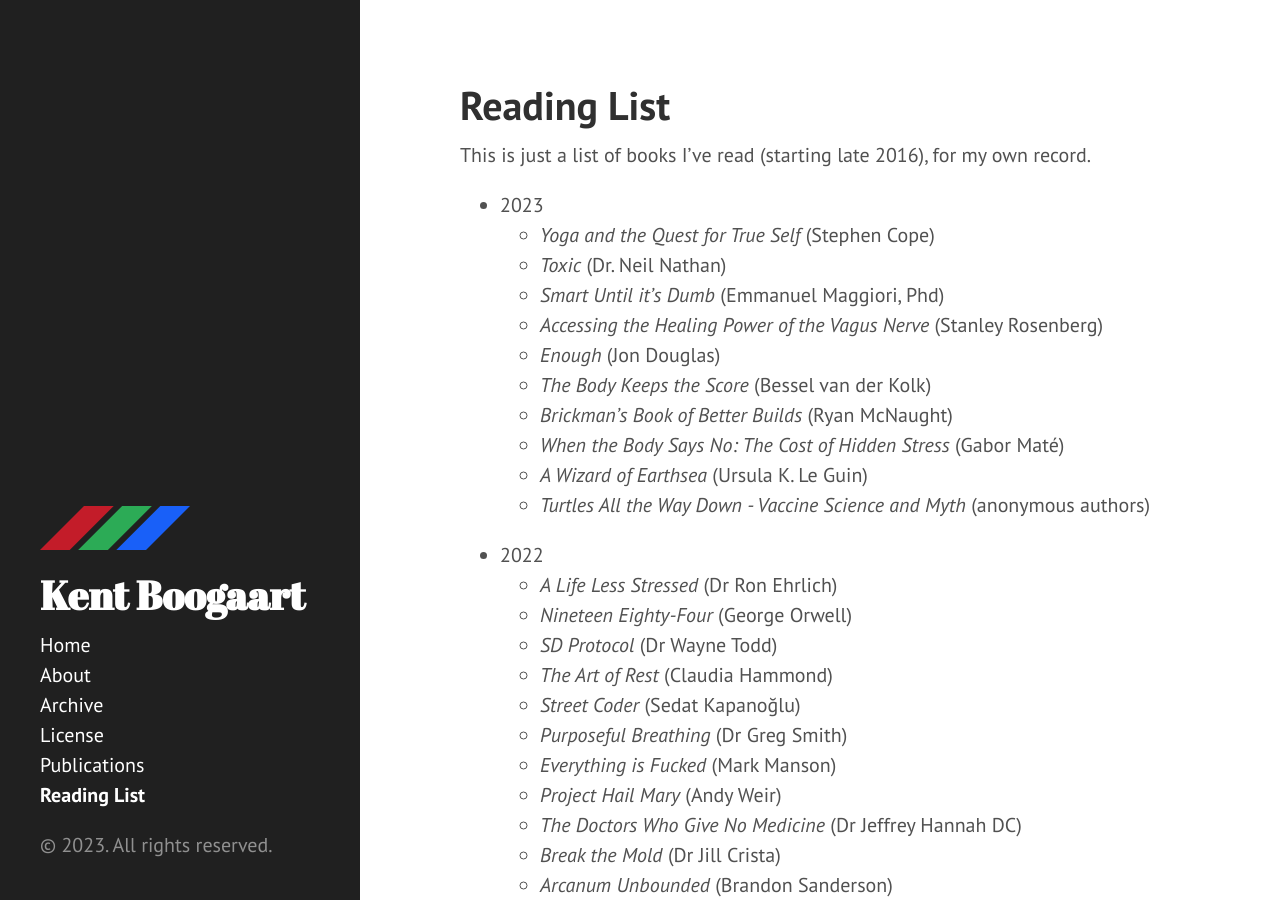
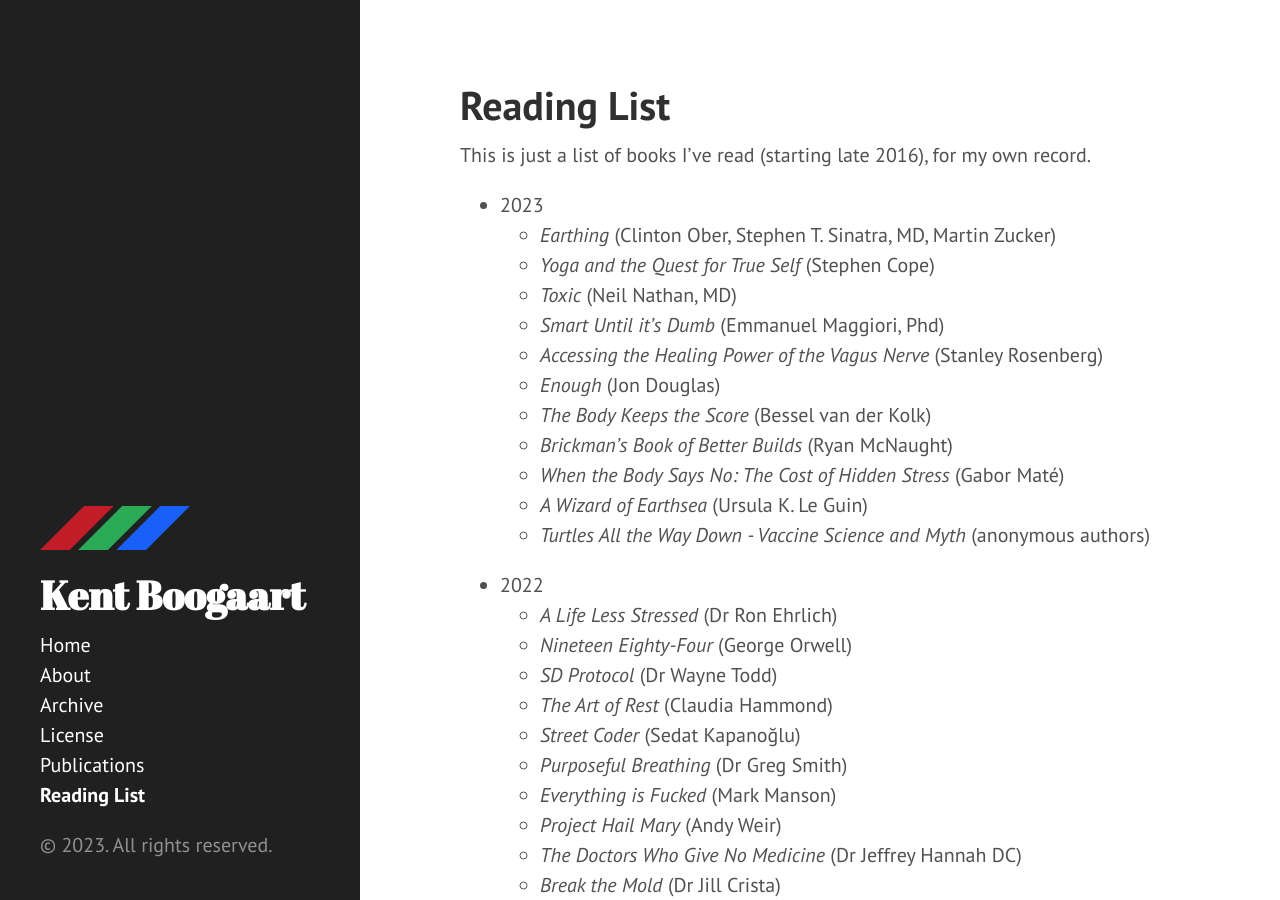
Before and after one commit to kentcb/kentcb.github.io, a Jekyll site: the page built from reading-list.md, in a window 1280 px wide and 900 px high. Built offline with Jekyll 4.4.1, drawn with Linux system fonts in a browser that asks for light colours; nearby versions of some CDN libraries.

Commit message:
Add Earthing

```diff
--- a/reading-list.md
+++ b/reading-list.md
@@ -6,8 +6,9 @@ sidebar: true
 This is just a list of books I've read (starting late 2016), for my own record.
 
 * 2023
+    * _Earthing_ (Clinton Ober, Stephen T. Sinatra, MD, Martin Zucker)
     * _Yoga and the Quest for True Self_ (Stephen Cope)
-    * _Toxic_ (Dr. Neil Nathan)
+    * _Toxic_ (Neil Nathan, MD)
     * _Smart Until it's Dumb_ (Emmanuel Maggiori, Phd)
     * _Accessing the Healing Power of the Vagus Nerve_ (Stanley Rosenberg)
     * _Enough_ (Jon Douglas)
```
